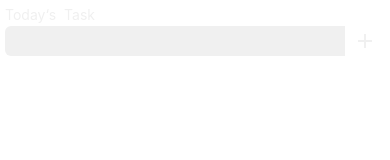
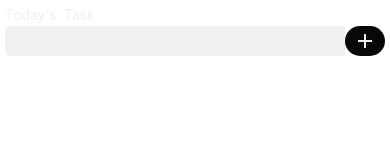
Before and after one commit to chaoyuu/DotoList, a React Native app: screen / in a window 390 px wide. Shown: the top 160 px of the page. Built offline with nearby package versions, Linux system fonts and the light colour scheme.

Commit message:
add brown

```diff
--- a/components/Colours.js
+++ b/components/Colours.js
@@ -1,7 +1,8 @@
 export const Colours = {
     light: 'hsla(0, 0%, 94%, 1)',
-    powderblue: 'hsla(228, 63%, 51%, 1)',
-    primary: 'hsla(173, 63%, 51%, 1)',
+    secondary: 'hsla(115, 53%, 51%, 1)',
+    primary: 'hsla(200, 63%, 51%, 1)',
     dark: 'hsla(0, 0%, 3%, 1)',
     tertiary: 'hsla(345, 63%, 51%, 1)',
+    brown:'hsla(10, 1%, 3%, 5)',
   }
```
